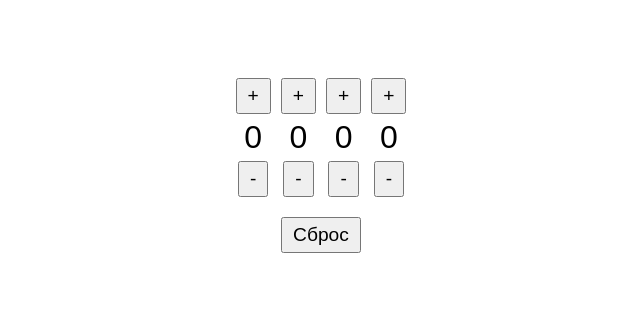
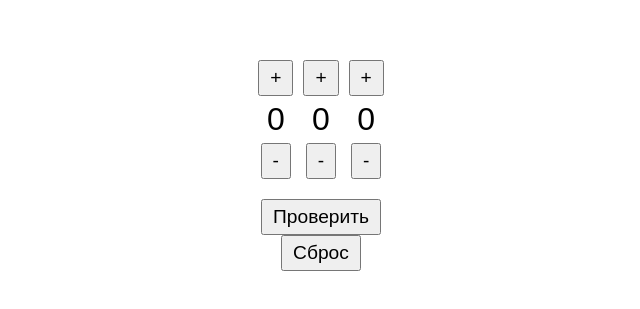
Before and after one commit to bubukaman/TheLock, a plain HTML site: page index.html in a window 1280 px wide. Shown: the part 233-542 px from the top of the page, without its empty margins (319-959 px from the left). Drawn offline with Linux system fonts and the light colour scheme.

Commit message:
Update index.html

```diff
--- a/index.html
+++ b/index.html
@@ -56,28 +56,26 @@
       <div class="number" id="num2">0</div>
       <button onclick="changeDigit(2, -1)">-</button>
     </div>
-    <div class="digit">
-      <button onclick="changeDigit(3, 1)">+</button>
-      <div class="number" id="num3">0</div>
-      <button onclick="changeDigit(3, -1)">-</button>
-    </div>
   </div>
 
+  <button id="checkBtn" onclick="checkCode()">Проверить</button>
   <button onclick="resetLock()">Сброс</button>
 
   <div id="message"></div>
 
   <script>
     const correctCode = [8, 1, 7];
-    const currentCode = [0, 0, 0, 0];
+    const currentCode = [0, 0, 0];
 
     function changeDigit(index, delta) {
       currentCode[index] = (currentCode[index] + delta + 10) % 10;
       document.getElementById('num' + index).innerText = currentCode[index];
-      checkCode();
     }
 
     function checkCode() {
+      const btn = document.getElementById('checkBtn');
+      btn.disabled = true;
+
       if (
         currentCode[0] === correctCode[0] &&
         currentCode[1] === correctCode[1] &&
@@ -85,8 +83,15 @@
       ) {
         document.getElementById('message').innerText = 'Правильный код! 🎉';
       } else {
-        document.getElementById('message').innerText = '';
+        document.getElementById('message').innerText = 'Неправильно!';
+        setTimeout(() => {
+          document.getElementById('message').innerText = '';
+          btn.disabled = false;
+        }, 100);
+        return;
       }
+
+      btn.disabled = false;
     }
 
     function resetLock() {
```
